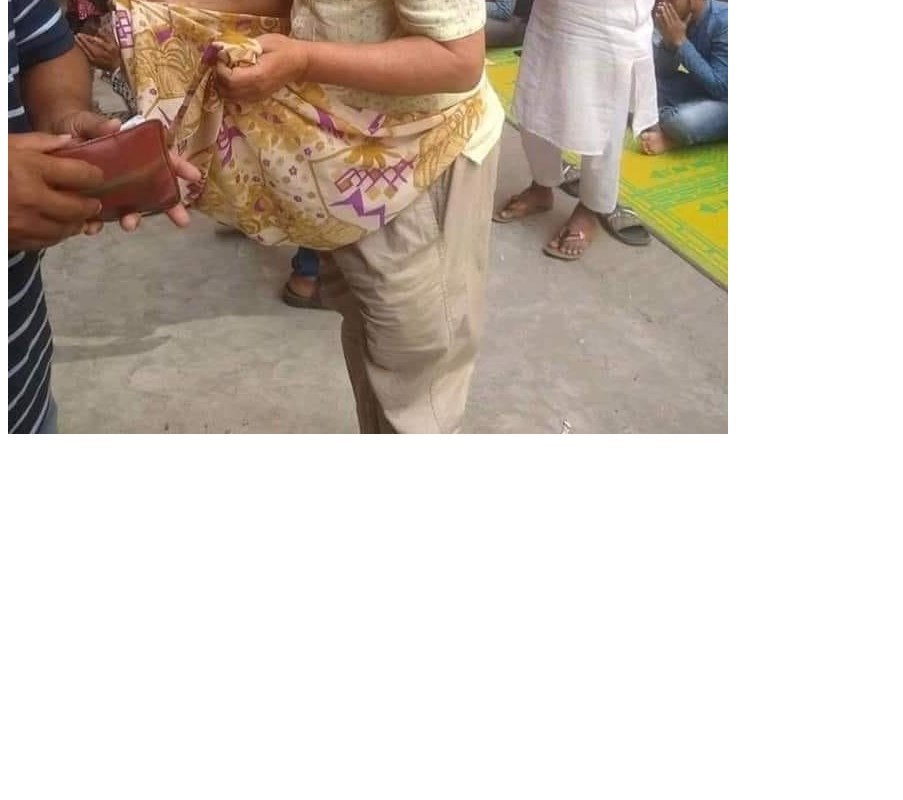
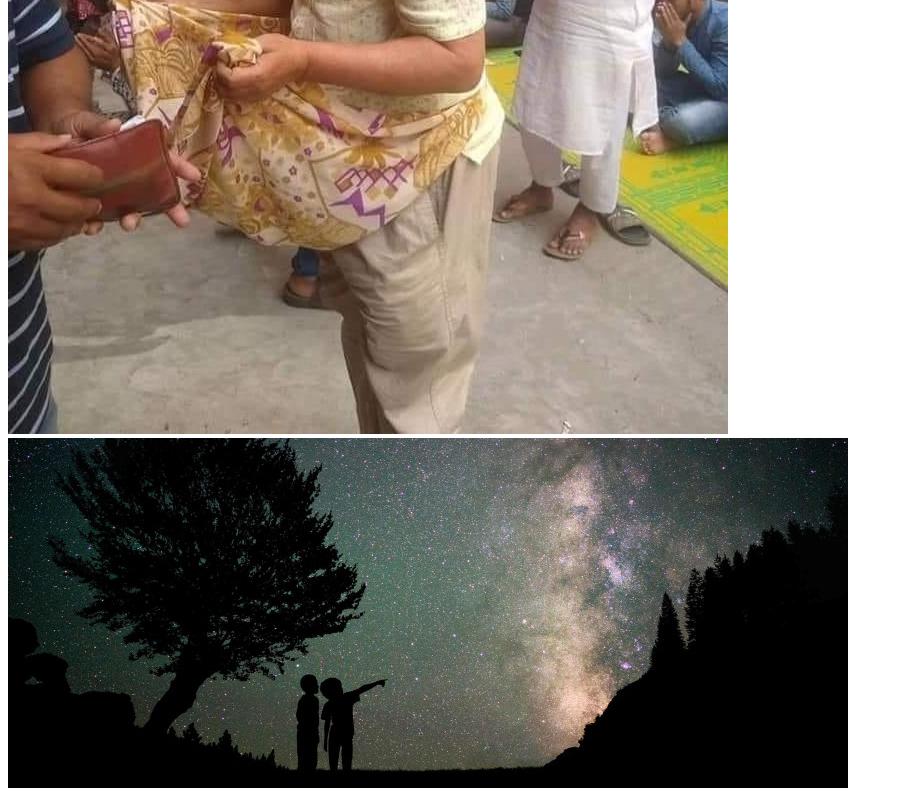
Before and after one commit to AnzumAbir/second-repo, a plain HTML site: page index.html in a window 1280 px wide. Shown: the part 681-1481 px from the top of the page, without its empty margins (0-903 px from the left). Before the commit the page ends 1127 px from the top, so only its background shows below. Drawn offline with Linux system fonts and the light colour scheme.

Commit message:
new images

```diff
--- a/index.html
+++ b/index.html
@@ -12,6 +12,6 @@
     <h3>fghfh</h3>
     <p>fgfdgcffh hgfhfg</p>
     <img src="bd.jpg" alt="solidworks_certificatre">
-
+    <img src="nat.jpg" alt="nature">
 </body>
 </html>
```
Also changed, not shown: nat.jpg (added).
